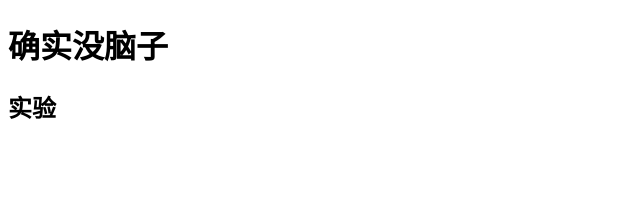
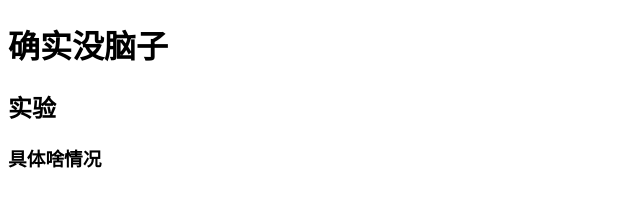
Before and after one commit to cn-hxh/shiyan_01, a plain HTML site: page index.html in a window 1280 px wide. Shown: the whole page, without its empty margins (0-640 px from the left). Drawn offline with Linux system fonts and the light colour scheme.

Commit message:
2021.9.24 19:01

```diff
--- a/index.html
+++ b/index.html
@@ -9,5 +9,6 @@
 <body>
     <h1>确实没脑子</h1>
     <h2>实验</h2>
+    <h3>具体啥情况</h3>
 </body>
 </html>
```
